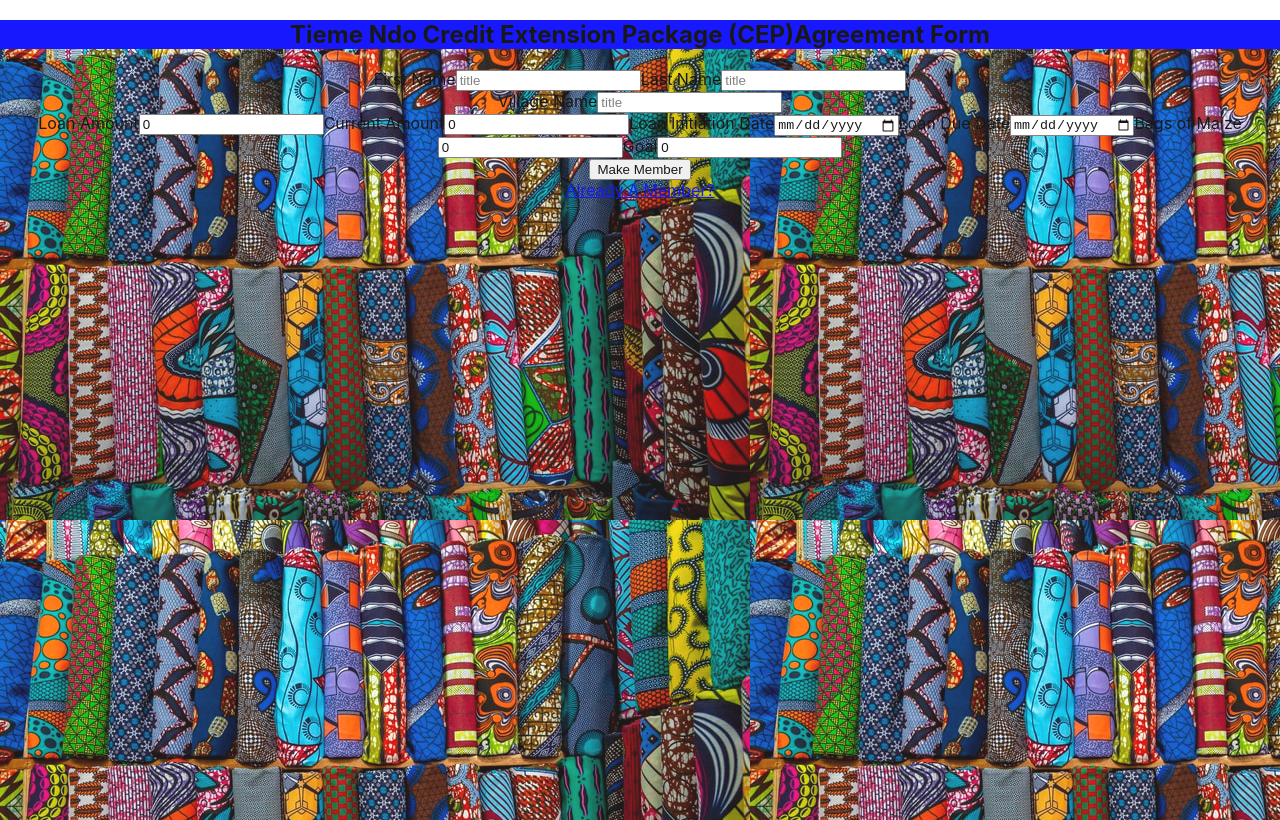
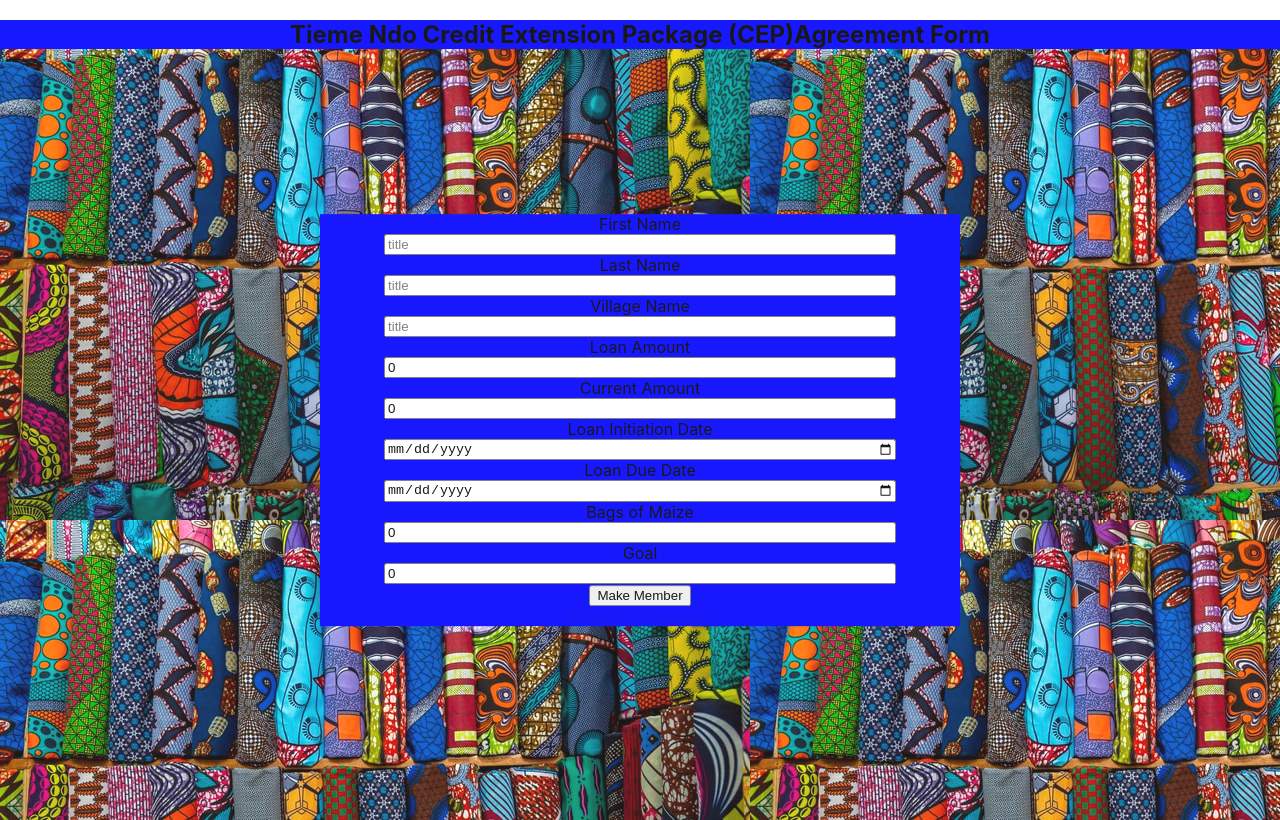
Before and after one commit to Tieme-Ndo-BW/Tieme-Ndo-Frontend, a React (Create React App) app: page /signupform in a window 1280 px wide. Built offline with nearby package versions, Linux system fonts and the light colour scheme; no server answers.

Commit message:
more styling

```diff
--- a/src/components/SignUpForm.js
+++ b/src/components/SignUpForm.js
@@ -8,14 +8,36 @@ const Page = styled.div`
   height: 100vh;
   background-image: url(${img});
   opacity: 0.9;
+  position:relative
+  align-items: center;
+  // background-color: blue;
 `;
 const H2 = styled.h2`
   opacity: 1;
   background-color: blue;
 `;
 
-const Label = styled.label`
+const Form = styled.form`
   opacity: 1;
+  background-color: blue;
+  width: 50%;
+  display: flex;
+  flex-direction: column;
+  justify-content: center;
+  align-items: center;
+  margin: 0 auto;
+  position: absolute;
+  top: 50%;
+  left: 50%;
+  transform: translate(-50%, -50%);
+`;
+
+const Labels = styled.div`
+  color: black;
+  display: flex;
+  justify-content: space-between;
+  flex-direction: column;
+  width: 80%;
 `;
 
 const SignUpForm = props => {
@@ -83,7 +105,8 @@ const SignUpForm = props => {
       <H2>Tieme Ndo Credit Extension Package (CEP)Agreement Form</H2>{" "}
       <div className="page">
         {/* <img src={img} alt="img" /> */}
-        <form onSubmit={submitForm}>
+        <Form onSubmit={submitForm}>
+          <Labels>
             <label html="title">First Name</label>
             {member.name}
             <input
@@ -94,7 +117,10 @@ const SignUpForm = props => {
               placeholder="title"
               value={member.FirstName}
             />
+          </Labels>
+          <Labels>
             <label html="name">Last Name</label>
+
             <input
               onChange={handleChanges}
               id="title"
@@ -103,7 +129,8 @@ const SignUpForm = props => {
               placeholder="title"
               value={member.LastName}
             />
-          <div>
+          </Labels>
+          <Labels>
             <label html="name">Village Name</label>
             <input
               onChange={handleChanges}
@@ -113,8 +140,8 @@ const SignUpForm = props => {
               placeholder="title"
               value={member.VillageName}
             />
-          </div>
-
+          </Labels>
+          <Labels>
             <label html="number">Loan Amount</label>
             <input
               onChange={handleChanges}
@@ -124,6 +151,8 @@ const SignUpForm = props => {
               placeholder="title"
               value={member.LoanAmount}
             />
+          </Labels>
+          <Labels>
             <label html="number">Current Amount</label>
             <input
               onChange={handleChanges}
@@ -133,7 +162,8 @@ const SignUpForm = props => {
               placeholder="title"
               value={member.CurrentAmount}
             />
-
+          </Labels>
+          <Labels>
             {/* date  */}
             <label html="date">Loan Initiation Date</label>
             <input
@@ -144,6 +174,8 @@ const SignUpForm = props => {
               placeholder="title"
               value={member.LoanInitiation}
             />
+          </Labels>
+          <Labels>
             <label html="date">Loan Due Date</label>
             <input
               onChange={handleChanges}
@@ -153,6 +185,8 @@ const SignUpForm = props => {
               placeholder="title"
               value={member.DueDate}
             />
+          </Labels>
+          <Labels>
             <label html="number">Bags of Maize</label>
             <input
               onChange={handleChanges}
@@ -162,7 +196,8 @@ const SignUpForm = props => {
               placeholder="title"
               value={member.BagsOfMaize}
             />
-
+          </Labels>
+          <Labels>
             <label html="number">Goal</label>
             <input
               onChange={handleChanges}
@@ -172,51 +207,17 @@ const SignUpForm = props => {
               placeholder="title"
               value={member.Goal}
             />
-
-          {/* Start radio Buttons */}
-
-          {/* <div>
-        <h3>
-          <label html="Gender">Gender</label>
-        </h3>
-      </div>
-      <div>
-        <input type="radio" id="title" name="name" value="scheduled" />
-        <label for="button">Female</label>
-      </div>
-
-      <div>
-        <input type="radio" id="title" name="name" value="ignored" />
-        <label for="button">Male</label>
-      </div> */}
+          </Labels>
 
           <div>
             <button type="submit">Make Member</button>
+          </div>
 
-            {/* <button
-              type="button"
-              onClick={() =>
-                props.member(
-                  props.FirstName,
-                  props.LastName,
-                  props.VillageName,
-                  props.LoanAmount,
-                  props.CurrentAmount,
-                  props.LoanInitiation,
-                  props.LoanDue,
-                  props.BagsOfMaize,
-                  props.Goal
-                )
-              }
-            >
-              Make a Member!
-            </button> */}
-          </div>
-        </form>
           <Link to={"/login"}>Already A Member?</Link>
           {/* <Link to={"/signupform"}>New Here?</Link> */}
           {/* <button>Already A Member?</button> */}
           {/* <Route /> */}
+        </Form>
       </div>
     </Page>
   );
```
Lines whose indentation alone changed are shown as unchanged.
